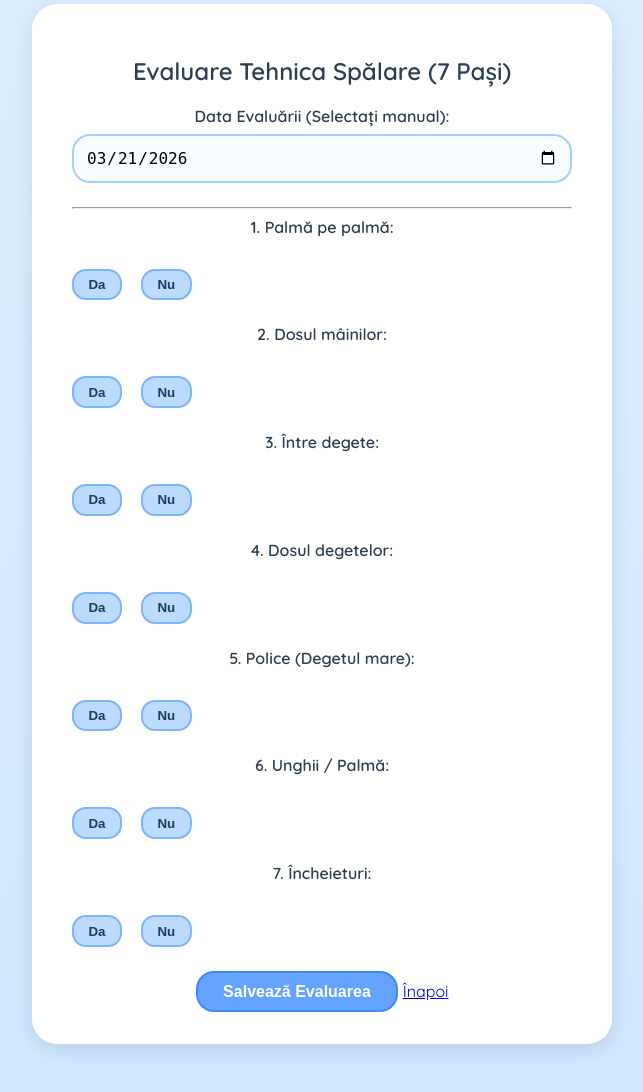
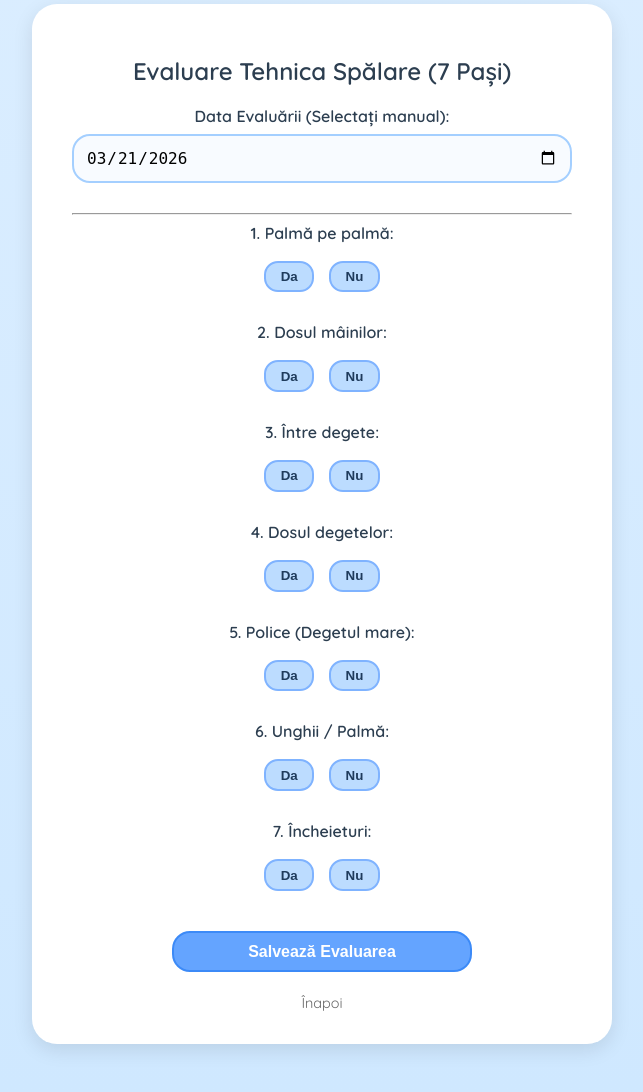
Before and after one commit to paunmara/MedicalApp, a FastAPI app: page /handwash/new in a window 1280 px wide. Shown: the part 230-1322 px from the top of the page, without its empty margins (318-961 px from the left). Run offline with FastAPI, Linux system fonts and the light colour scheme; parts of the project's set-up code (start-up, migrations or seed data) failed here and were passed over.

Commit message:
commit latest

```diff
--- a/static/css/style.css
+++ b/static/css/style.css
@@ -395,3 +395,49 @@ button.continue-btn {
     margin-top: 1rem;
 }
 }
+
+/* Center the Step labels and the Button Groups */
+.form-group {
+    text-align: center; /* Centers the text labels */
+    margin-bottom: 30px;
+    display: flex;
+    flex-direction: column;
+    align-items: center; /* Centers the button group horizontally */
+}
+
+.button-group {
+    display: flex;
+    justify-content: center; /* Centers the Da/Nu buttons */
+    gap: 15px; /* Adds space between Da and Nu */
+    margin-top: 10px;
+    width: 100%;
+}
+
+/* Fix the Save and Inapoi button layout */
+.form-navigation {
+    display: flex;
+    flex-direction: column; /* Stacks items vertically */
+    align-items: center;
+    gap: 15px;
+    margin-top: 40px;
+}
+
+.continue-btn {
+    width: 80%; /* Makes the save button nice and wide on mobile */
+    max-width: 300px;
+    padding: 12px;
+}
+
+.back-link-container {
+    margin-top: 5px;
+}
+
+.cancel-link {
+    color: #666;
+    text-decoration: none;
+    font-size: 0.9rem;
+}
+
+.cancel-link:hover {
+    text-decoration: underline;
+}
--- a/templates/handwash_form.html
+++ b/templates/handwash_form.html
@@ -75,6 +75,7 @@
 
         <div class="form-navigation">
             <button type="submit" class="continue-btn">Salvează Evaluarea</button>
+            <div class="back-link-container">
             <a href="/dashboard" class="cancel-link">Înapoi</a>
         </div>
     </form>
```
